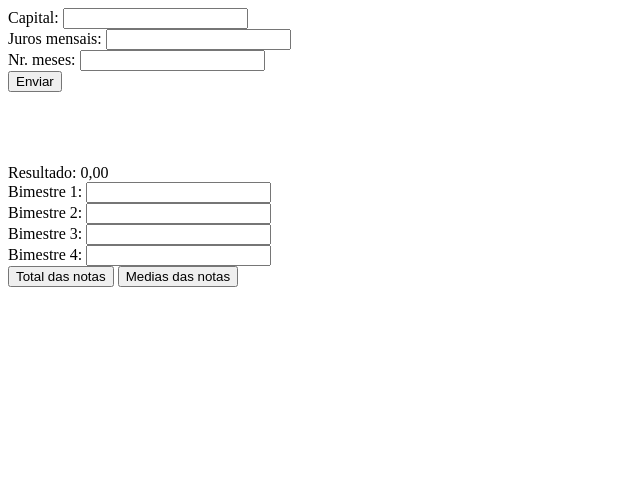
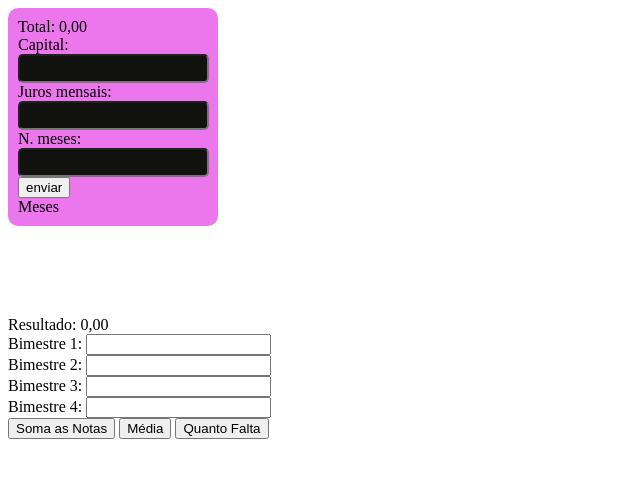
Before and after one commit to nicollycruz/primeirof_3t, a plain HTML site: page index.html in a window 1280 px wide. Shown: the whole page, without its empty margins (0-640 px from the left). Drawn offline with Linux system fonts and the light colour scheme.

Commit message:
Update index.html

```diff
--- a/index.html
+++ b/index.html
@@ -4,24 +4,37 @@
     <meta charset="UTF-8">
     <meta http-equiv="X-UA-Compatible" content="IE=edge">
     <meta name="viewport" content="width=device-width, initial-scale=1.0">
-    <title>Primeiro F</title>
+    <title>Primeiero F</title>
  <script src="estudo.js"></script>
+ <link rel="stylesheet" href="geral.css">
 </head>
 <body>
-
+  <div class="calculadora">
+        <div id="spTotal">
+            <span id="Total">Total: 0,00</span>
+        </div>
      Capital: <input id="valor" type="text"><br>
      Juros mensais: <input id="juros" type="text"><br>
-    Nr. meses: <input id="meses" type="text"><br>
-    <button onclick="total()"> Enviar</button>
+     N. meses: <input id="meses" type="text"><br>
+     <button onclick="total()">enviar</button><br>
+     <div id="spMes">
+        <span id="Mes">Meses</span>
+    </div>
+ </div>
 
     <br><br><br><br><br>
-    <span id="resul">Resultado: 0,00</span><br>
+    <span id="resul">Resultado: 0,00</span> <br>
 Bimestre 1: <input id="b1" type="text"><br>
 Bimestre 2: <input id="b2" type="text"><br>
 Bimestre 3: <input id="b3" type="text"><br>
 Bimestre 4: <input id="b4" type="text"><br>
+<button onclick="SomaNota()">Soma as Notas</button>
+<button onclick="media()">Média</button>
+<button onclick="passa()">Quanto Falta</button>
 
-    <button onclick="Totaldasnotas()"> Total das notas</button>
-    <button onclick="Media()"> Medias das notas</button>
+
+
+
+
 </body>
 </html>
```
Lines whose indentation alone changed are shown as unchanged.
